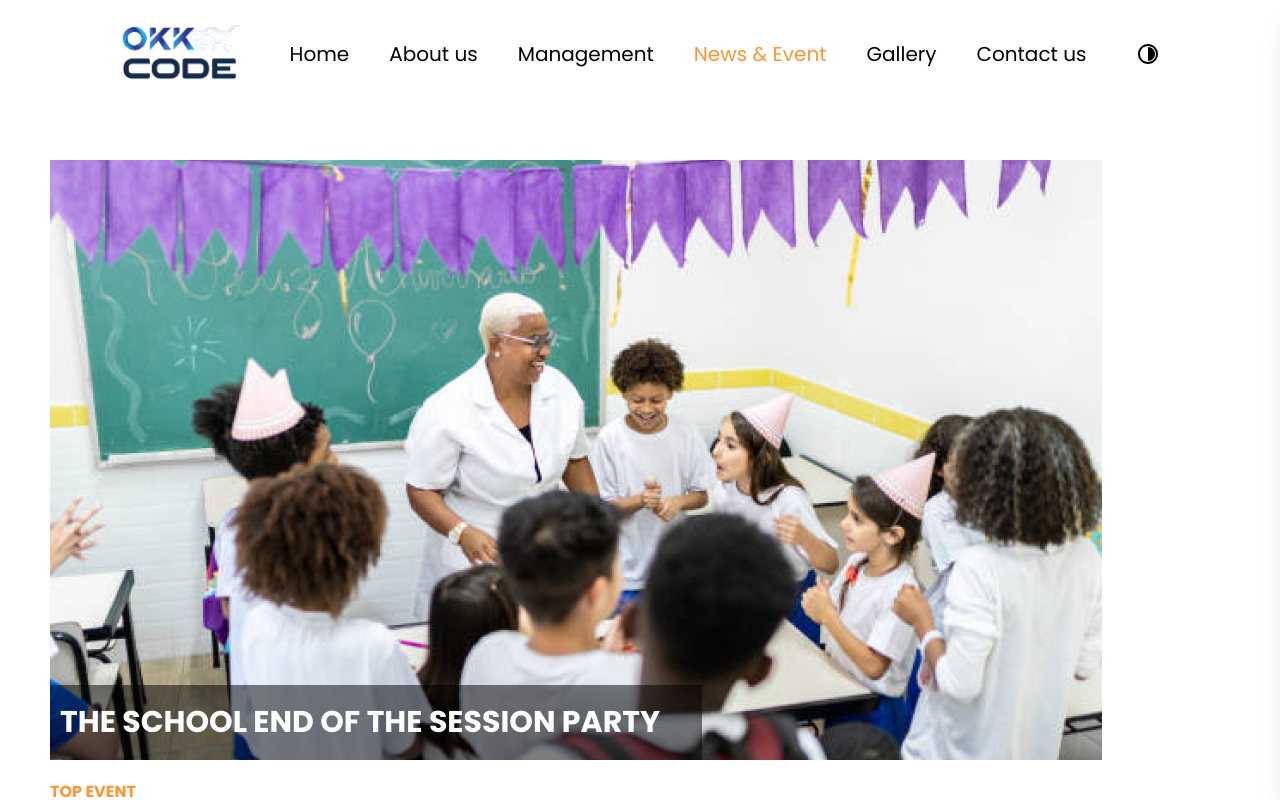
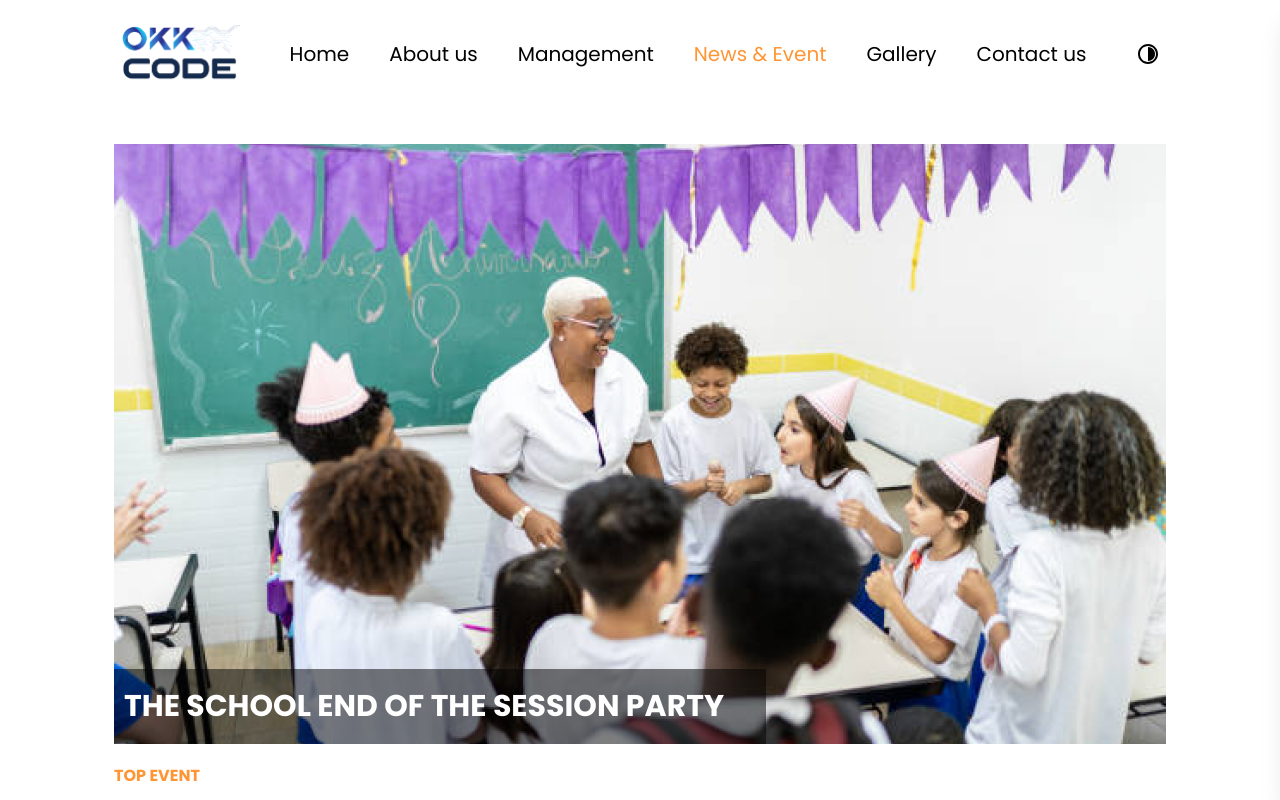
Before and after one commit to AnoopLamba/final-template-2, a Next.js app: page /news in a window 1280 px wide. Shown: the top 800 px of the page. Built offline with nearby package versions, Linux system fonts and the light colour scheme.

Commit message:
added mx-auto to news page

```diff
--- a/components/NewsAndEventPage.jsx
+++ b/components/NewsAndEventPage.jsx
@@ -15,8 +15,8 @@ import {
 const NewsAndEventPage = () => {
   return (
     <>
-      <div className="max-w-[1152px] w-full sm:mt-[50px] p-4 sm:px-[50px] ">
-        <div className="max-w-[1052px] w-full ">
+      <div className="max-w-[1152px] w-full sm:mt-[50px] max-lg:px-4 mx-auto">
+        <div className="max-w-[1052px] w-full mx-auto pb-[30px]">
           <div className="w-full  relative ">
             <Image
               src="/img/Grouppic.png"
```
